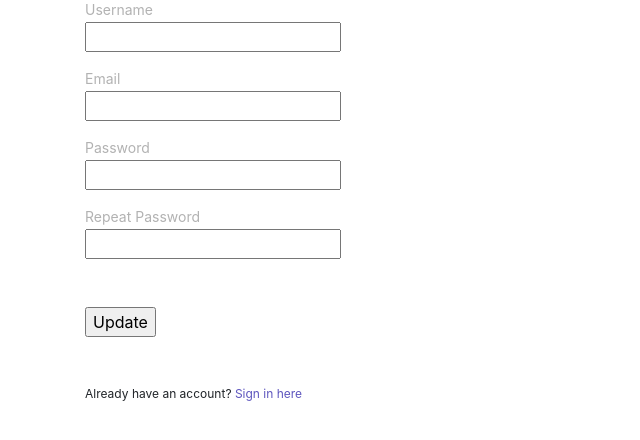
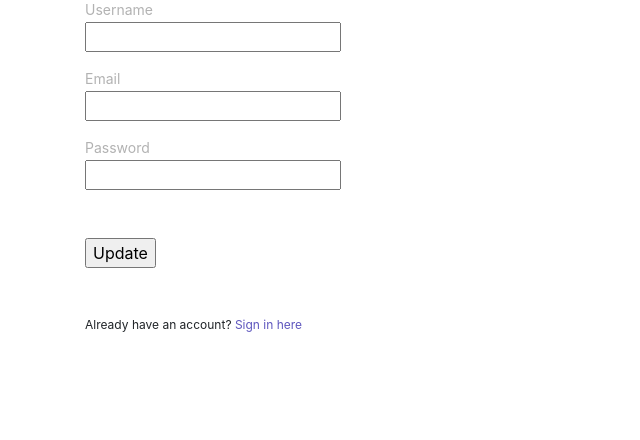
Before and after one commit to adzajac/running-journal, a Flask app: template app/templates/main/edit_profile.html in a window 1280 px wide. Shown: the part 137-577 px from the top of the page, without its empty margins (0-640 px from the left). Run offline with Flask 2, Linux system fonts and the light colour scheme; the template is opened without the code that fills it: values that come from a table or form of the project are taken from there, others are empty; some libraries are stand-ins or nearby versions.

```diff
--- a/app/main/forms.py
+++ b/app/main/forms.py
@@ -24,5 +24,5 @@ class EditUserForm(FlaskForm):
     username = StringField('Username', validators=[DataRequired()])
     email = StringField('Email', validators=[DataRequired(), Email()])
     password = PasswordField('Password', validators=[DataRequired(), Length(min=5)])
-    password_repeat = PasswordField('Repeat Password', validators=[DataRequired(), EqualTo('password', message='Passwords must match')])
+#    password_repeat = PasswordField('Repeat Password', validators=[DataRequired(), EqualTo('password', message='Passwords must match')])
     submit = SubmitField('Update')
--- a/app/templates/main/edit_profile.html
+++ b/app/templates/main/edit_profile.html
@@ -30,15 +30,7 @@
                 {{ error }}
             </div>
             {% endfor %}
-            <p>
-                {{ form.password_repeat.label }}<br>
-                {{ form.password_repeat() }}
-            </p>
-            {% for error in form.password_repeat.errors %}
-            <div class="alert alert-danger form-alert">
-                {{ error }}
-            </div>
-            {% endfor %}
+
             <p class="mt-5">
                 {{ form.submit() }}
             </p>
```
Also changed, not shown: app/main/views.py (+7 -0 lines).
